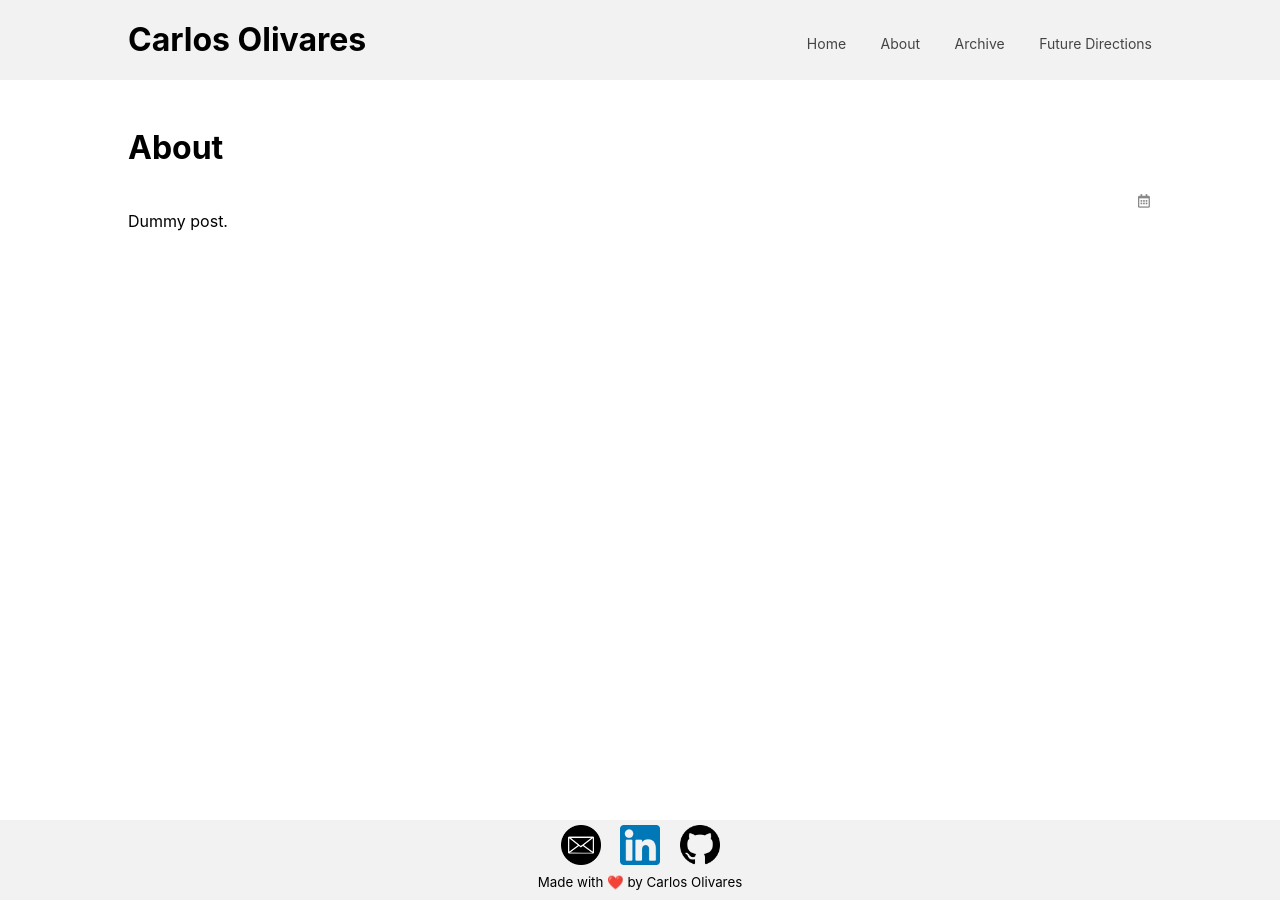
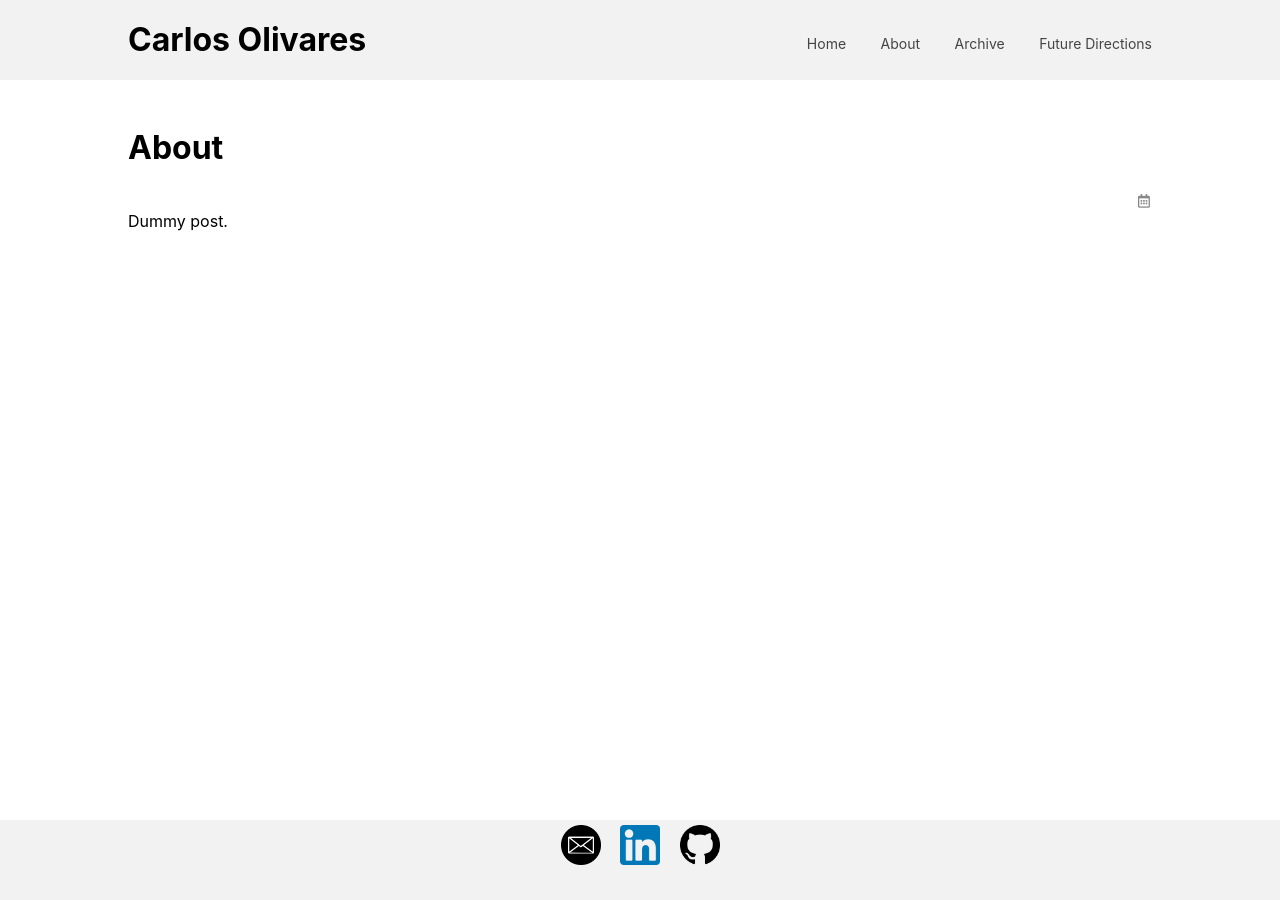
Before and after one commit to cao826/website, a Jekyll site: the page built from about.markdown, in a window 1280 px wide. Built offline with Jekyll 4.4.1, drawn with Linux system fonts in a browser that asks for light colours; nearby versions of some CDN libraries.

Commit message:
Got rid of another class="made with love".
By the way, this code is currently violating the DRY principle...

```diff
--- a/_includes/body.html
+++ b/_includes/body.html
@@ -37,9 +37,6 @@
       <img class="email" src="icons/email.png" ></a>
     <a href="https://www.linkedin.com/in/cao826/"><img class="linkedin" src="icons/linkedin.png"></a>
     <a href="https://github.com/cao826"><img class="github" src="icons/github.png"><a>
-    <div class="made-with-love">
-    <small>Made with ❤️ by Carlos Olivares</small>
-    </div>
   </div>
 </footer>
 </div>
```
